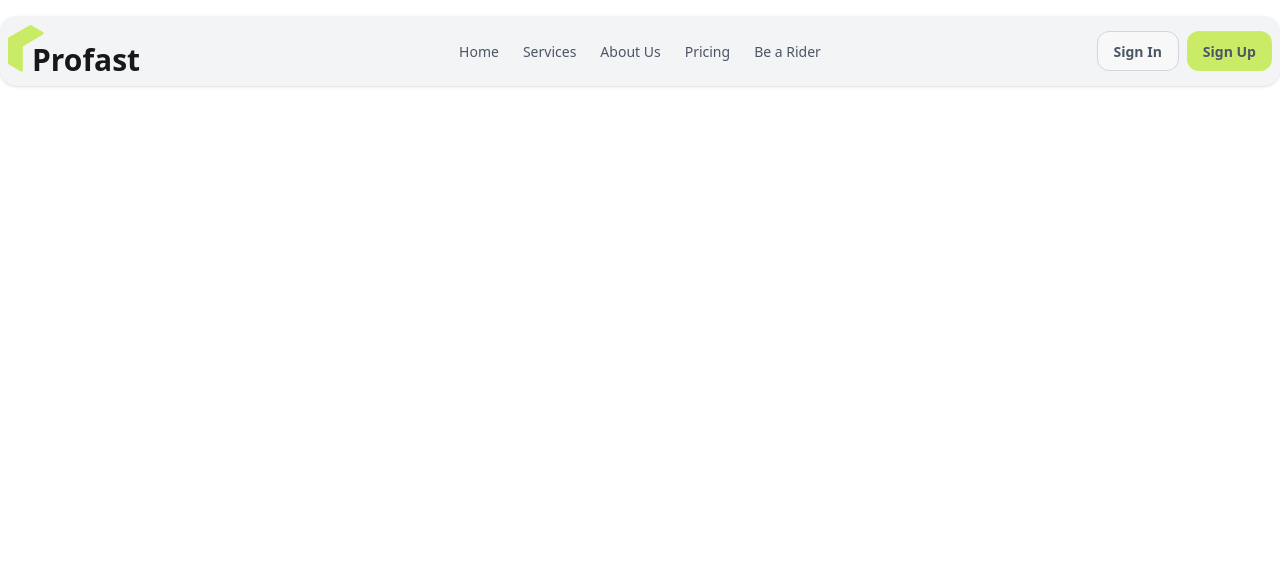
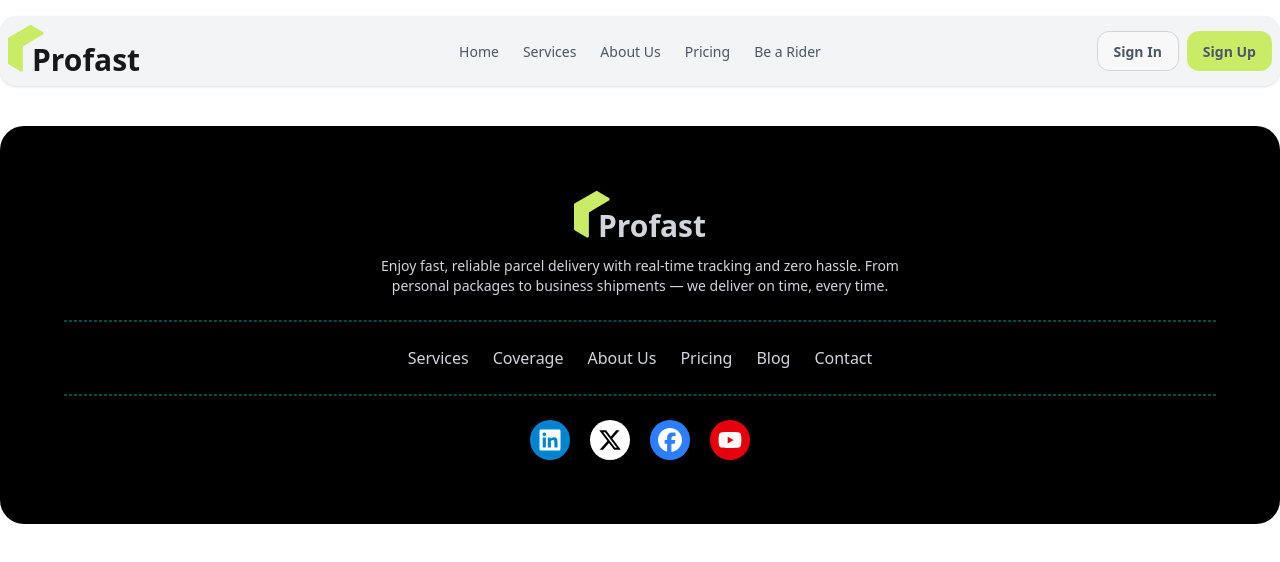
Before and after one commit to emonsimply/pro-fast, a React (Vite) app: page / in a window 1280 px wide. Shown: the top 562 px of the page. Built offline with nearby package versions, Linux system fonts and the light colour scheme.

Commit message:
Footer added

```diff
--- a/package.json
+++ b/package.json
@@ -13,6 +13,7 @@
     "@tailwindcss/vite": "^4.1.13",
     "react": "^19.1.1",
     "react-dom": "^19.1.1",
+    "react-icons": "^5.5.0",
     "react-router": "^7.9.2",
     "tailwindcss": "^4.1.13"
   },
--- a/src/layouts/RootLayout.jsx
+++ b/src/layouts/RootLayout.jsx
@@ -1,12 +1,14 @@
 import React from 'react';
 import { Outlet } from 'react-router';
 import Navbar from '../pages/shared/Navbar/Navbar';
+import Footer from '../pages/shared/Footer/Footer';
 
 const RootLayout = () => {
   return (
-    <div>
+    <div className='max-w-7xl mx-auto'>
       <Navbar></Navbar>
       <Outlet></Outlet>
+      <Footer></Footer>
     </div>
   );
 };
--- /dev/null
+++ b/src/pages/shared/Footer/Footer.jsx
@@ -0,0 +1,42 @@
+import { FaLinkedin, FaXTwitter, FaFacebook, FaYoutube } from "react-icons/fa6";
+import ProFastLogo from "../ProFastLogo/ProFastLogo";
+
+const Footer = () => {
+  return (
+    <footer className="bg-black text-gray-300 p-16 rounded-3xl mt-10">
+      {/* Logo and description */}
+      <div className="text-center">
+        <div className="flex justify-center">
+          <ProFastLogo></ProFastLogo>
+        </div>
+        <p className="mt-3 text-sm max-w-xl mx-auto">
+          Enjoy fast, reliable parcel delivery with real-time tracking and zero hassle.
+          From personal packages to business shipments — we deliver on time, every time.
+        </p>
+      </div>
+
+      <div className="my-6 border opacity-50 border-dashed border-teal-600"></div>
+      {/* Links */}
+      <div>
+        <ul className="flex flex-wrap justify-center gap-6 text-sm md:text-base">
+          <li><a href="#" className="hover:text-lime-400">Services</a></li>
+          <li><a href="#" className="hover:text-lime-400">Coverage</a></li>
+          <li><a href="#" className="hover:text-lime-400">About Us</a></li>
+          <li><a href="#" className="hover:text-lime-400">Pricing</a></li>
+          <li><a href="#" className="hover:text-lime-400">Blog</a></li>
+          <li><a href="#" className="hover:text-lime-400">Contact</a></li>
+        </ul>
+      </div>
+    <div className="my-6 border opacity-50 border-dashed border-teal-600"></div>
+      {/* Social icons */}
+      <div className="flex justify-center gap-5 text-2xl">
+        <a href="#" className="bg-sky-600 p-2 rounded-full text-white hover:scale-110 transition"><FaLinkedin /></a>
+        <a href="#" className="bg-white text-black p-2 rounded-full hover:scale-110 transition"><FaXTwitter /></a>
+        <a href="#" className="bg-blue-500 p-2 rounded-full text-white hover:scale-110 transition"><FaFacebook /></a>
+        <a href="#" className="bg-red-600 p-2 rounded-full text-white hover:scale-110 transition"><FaYoutube /></a>
+      </div>
+    </footer>
+  );
+};
+
+export default Footer;
```
Also changed, not shown: 1 other file (tests, documents, lock files or other folders).
